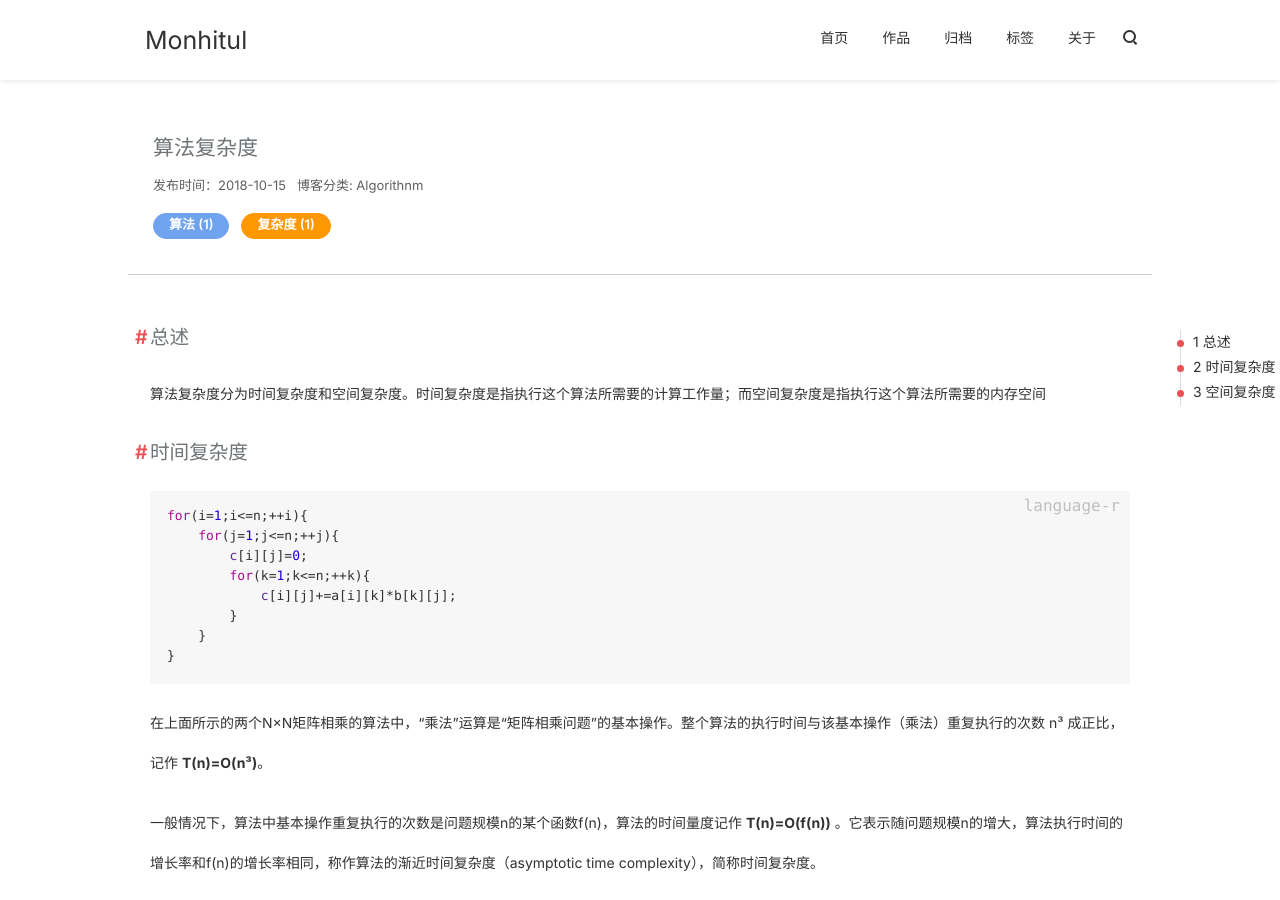
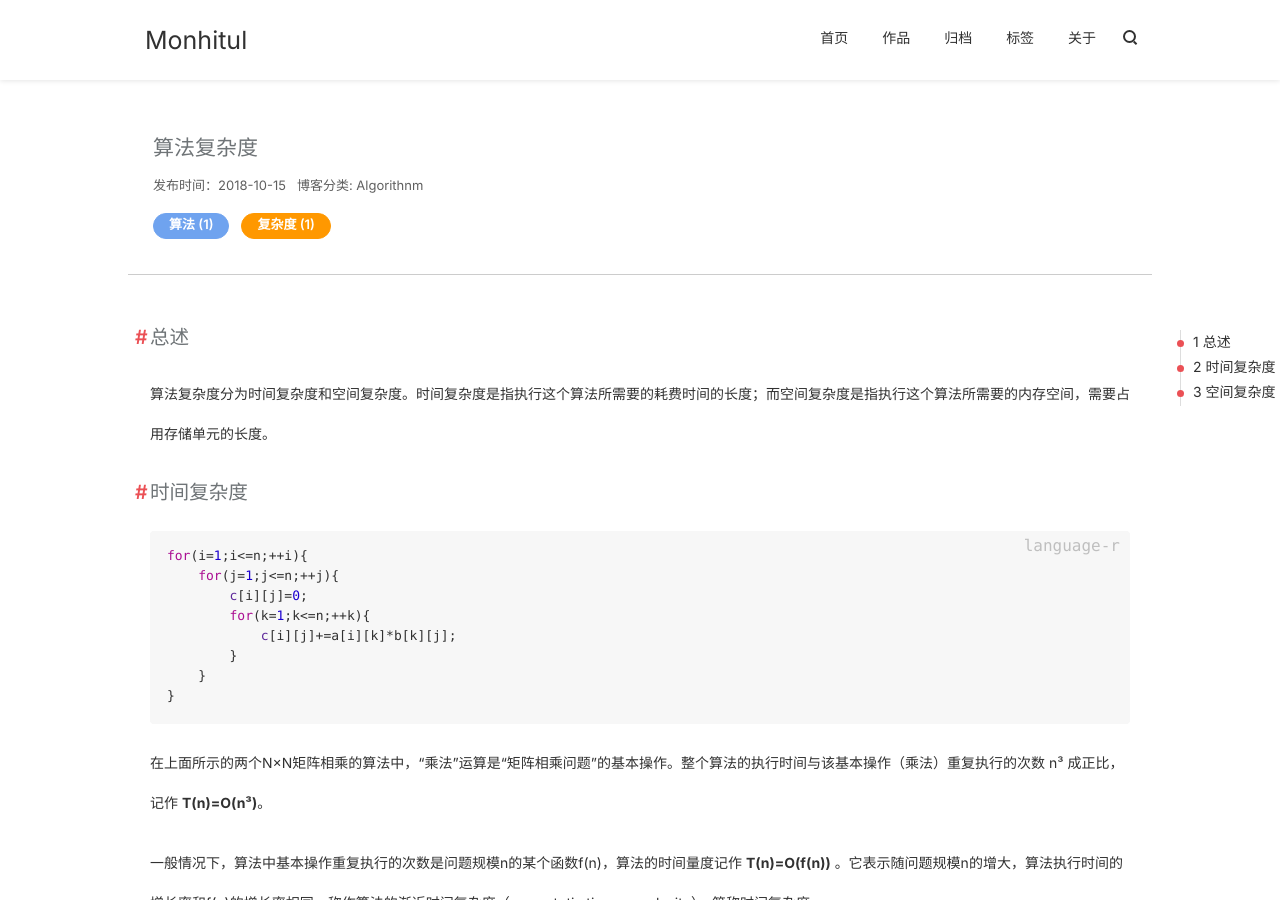
Before and after one commit to Monhitul/Monhitul.github.io, a Jekyll site: the page built from _posts/Algorithm/2018-10-15-算法复杂度.md, in a window 1280 px wide and 900 px high. Built offline with Jekyll 4.4.1, drawn with Linux system fonts in a browser that asks for light colours; nearby versions of some CDN libraries; comment, search, counter and statistics services are not loaded.

Commit message:
修改算法复杂度

```diff
--- a/_posts/Algorithm/2018-10-15-算法复杂度.md
+++ b/_posts/Algorithm/2018-10-15-算法复杂度.md
@@ -14,7 +14,7 @@ redirect_from:
 
 # 总述
 
-算法复杂度分为时间复杂度和空间复杂度。时间复杂度是指执行这个算法所需要的计算工作量；而空间复杂度是指执行这个算法所需要的内存空间
+算法复杂度分为时间复杂度和空间复杂度。时间复杂度是指执行这个算法所需要的耗费时间的长度；而空间复杂度是指执行这个算法所需要的内存空间，需要占用存储单元的长度。
 
 # 时间复杂度
 
```
